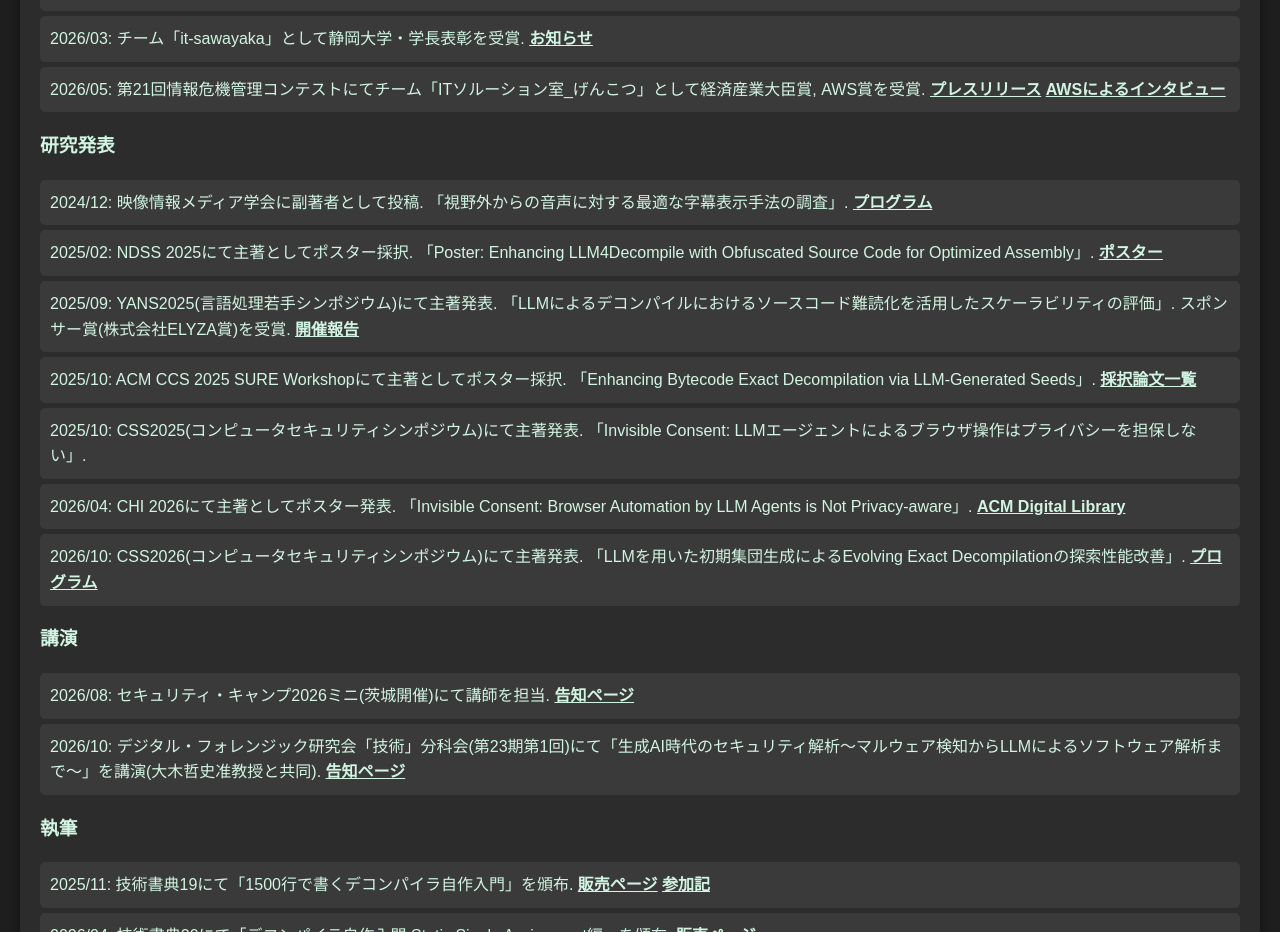
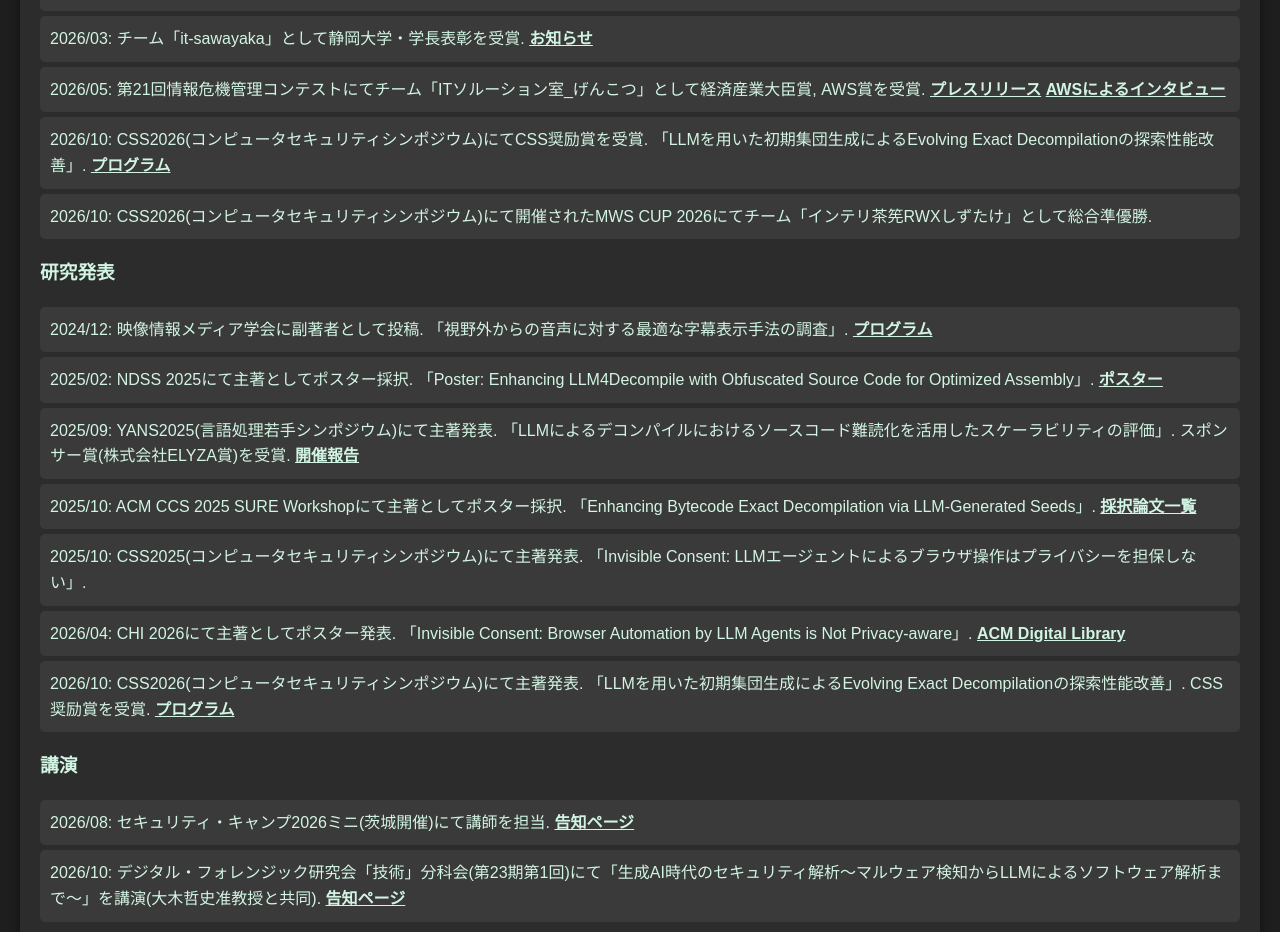
Before and after one commit to KikyoNanakusa/blog, a plain HTML site: page docs/portfolio.html in a window 1280 px wide. Shown: the part 765-1697 px from the top of the page. Drawn offline with Linux system fonts and the light colour scheme.

Commit message:
update portfolio

```diff
--- a/docs/portfolio.html
+++ b/docs/portfolio.html
@@ -62,6 +62,12 @@
           <li>
             2026/05: 第21回情報危機管理コンテストにてチーム「ITソルーション室_げんこつ」として経済産業大臣賞, AWS賞を受賞. <a href="https://www.shizuoka.ac.jp/news/detail.html?CN=12022" target="_blank">プレスリリース</a> <a href="https://aws.amazon.com/jp/blogs/news/21st-crisis-management-contest-team-its-genkotsu/" target="_blank">AWSによるインタビュー</a>
           </li>
+          <li>
+            2026/10: CSS2026(コンピュータセキュリティシンポジウム)にてCSS奨励賞を受賞. 「LLMを用いた初期集団生成によるEvolving Exact Decompilationの探索性能改善」. <a href="https://www.iwsec.org/css/2026/program.html" target="_blank">プログラム</a>
+          </li>
+          <li>
+            2026/10: CSS2026(コンピュータセキュリティシンポジウム)にて開催されたMWS CUP 2026にてチーム「インテリ茶筅RWXしずたけ」として総合準優勝.
+          </li>
         </ul>
 
         <h3>研究発表</h3>
@@ -85,7 +91,7 @@
             2026/04: CHI 2026にて主著としてポスター発表. 「Invisible Consent: Browser Automation by LLM Agents is Not Privacy-aware」. <a href="https://dl.acm.org/doi/full/10.1145/3772363.3799048" target="_blank">ACM Digital Library</a>
           </li>
           <li>
-            2026/10: CSS2026(コンピュータセキュリティシンポジウム)にて主著発表. 「LLMを用いた初期集団生成によるEvolving Exact Decompilationの探索性能改善」. <a href="https://www.iwsec.org/css/2026/program.html" target="_blank">プログラム</a>
+            2026/10: CSS2026(コンピュータセキュリティシンポジウム)にて主著発表. 「LLMを用いた初期集団生成によるEvolving Exact Decompilationの探索性能改善」. CSS奨励賞を受賞. <a href="https://www.iwsec.org/css/2026/program.html" target="_blank">プログラム</a>
           </li>
         </ul>
 
```
